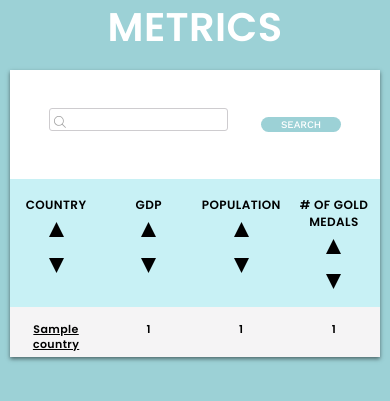
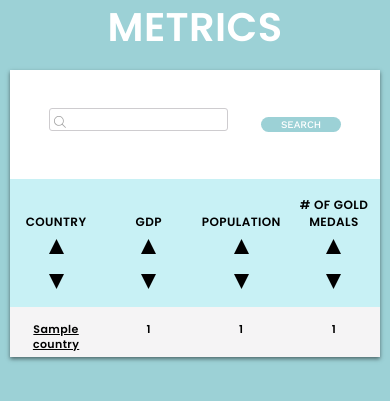
Before and after one commit to briantacderan/gold-medal-flask, a Flask app: page / in a window 390 px wide. Shown: the part 248-649 px from the top of the page. Run offline with Flask 2, Linux system fonts and the light colour scheme; tables that the repository leaves empty hold one stand-in row (values such as "Sample post").

Commit message:
Adjust more css

```diff
--- a/static/stylesheets/style.css
+++ b/static/stylesheets/style.css
@@ -210,6 +210,7 @@ h2#hidden.subheader:hover {
     background: #c8f1f5;
     padding-top: 18px;
     font-size: 12px;
+    vertical-align: bottom;
   }
 
   img.sort {
```
